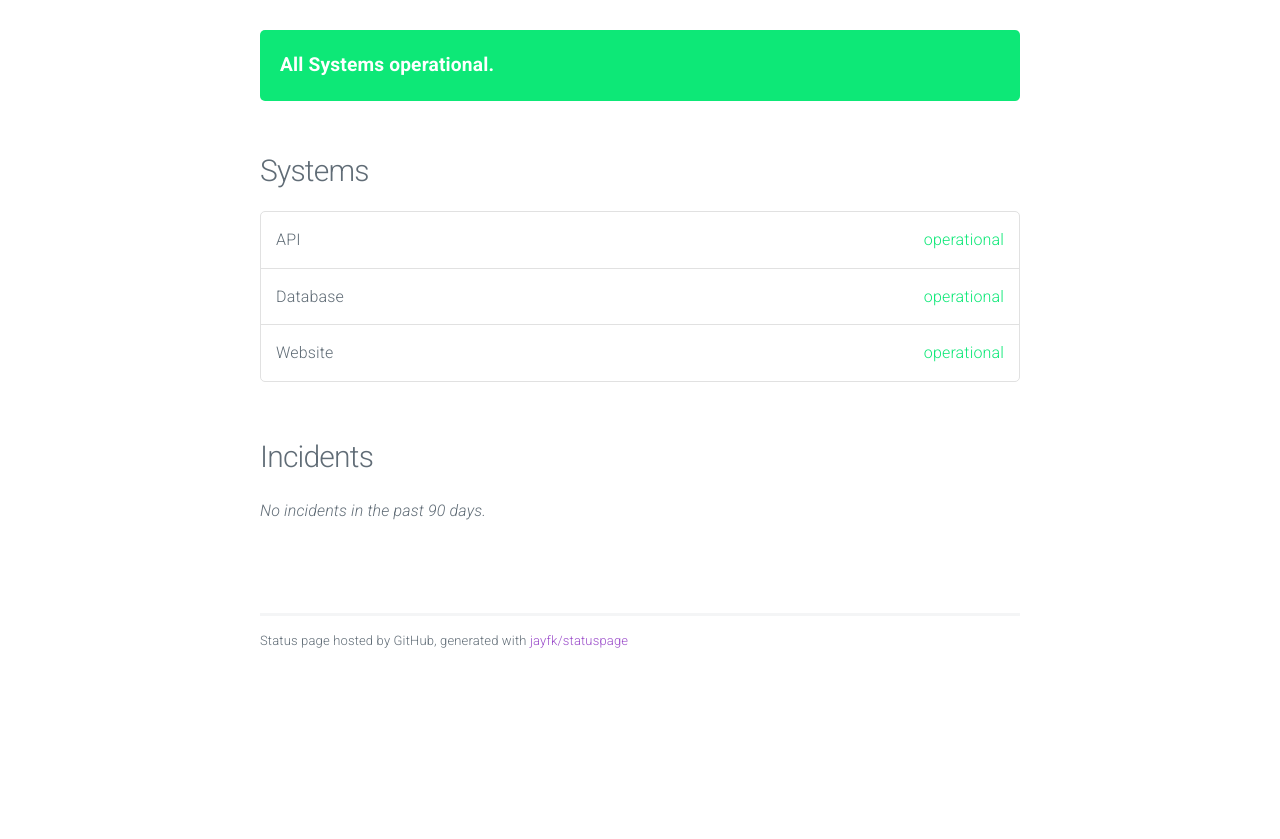
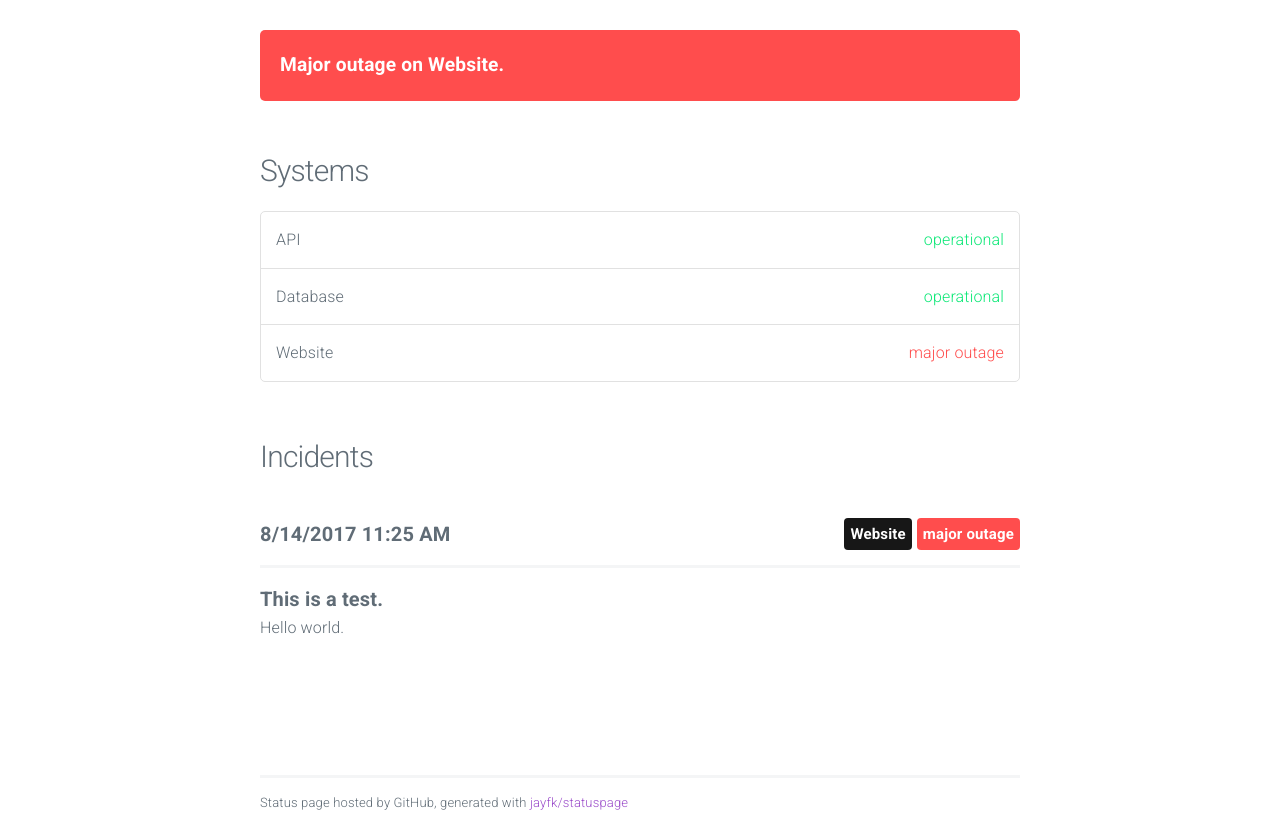
Before and after one commit to bwittwer/mystatuspage, a plain HTML site: page index.html in a window 1280 px wide. Shown: the part 55-894 px from the top of the page. Before the commit the page ends 800 px from the top, so only its background shows below. Drawn offline with nearby package versions, Linux system fonts and the light colour scheme; no server answers.

Commit message:
update index

```diff
--- a/index.html
+++ b/index.html
@@ -29,9 +29,11 @@
 
 			<section class="container" id="main">
 
-					<div class="panel operational" data-l10n-id="systems-operational">
-						All Systems operational.
+
+					<div class="panel major outage">
+						<span data-l10n-id="Major-outage">Major outage</span> <span data-l10n-id="on">on</span> Website.
 					</div>
+
 
 
 				<h4 data-l10n-id="systems">Systems</h4>
@@ -46,14 +48,31 @@
 					</li>
 
 					<li>
-						Website <span class="status operational" data-l10n-id="operational">operational</span>
+						Website <span class="status major outage" data-l10n-id="major-outage">major outage</span>
 					</li>
 
 				</ul>
 
 				<h4 data-l10n-id="incidents">Incidents</h4>
 
-					<em data-l10n-id="no.incidents">No incidents in the past 90 days.</em>
+
+					<div class="incident">
+						<span class="date moment">2017-08-14 11:25:33 UTC</span>
+
+
+							<span class="label major outage float-right" data-l10n-id="major-outage">major outage</span>
+
+
+							<span class="label system float-right">Website</span>
+
+						<hr/>
+
+						<span class="title">This is a test.</span>
+						<p>Hello world.</p>
+
+
+					</div>
+
 
 			</section>
 
```
